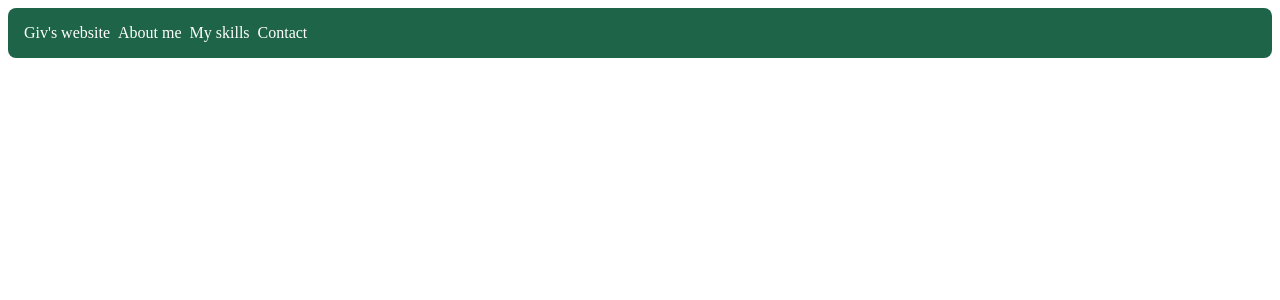
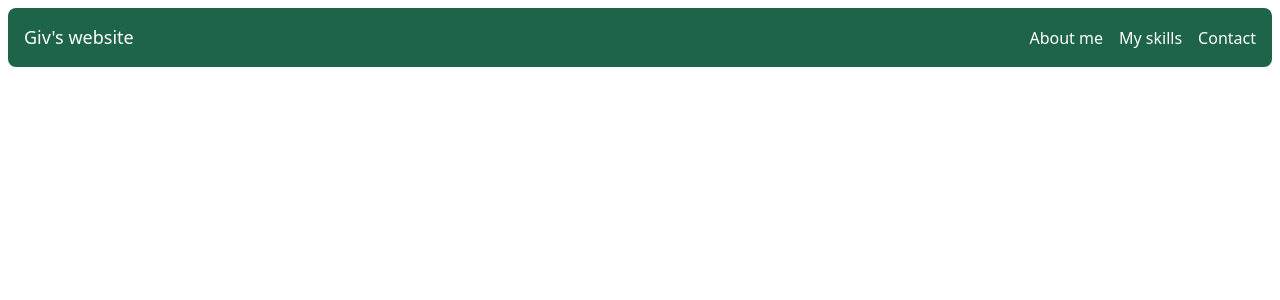
Before and after one commit to GiovaniFZ/my-website-vue, a Vue app: page / in a window 1280 px wide. Shown: the top 300 px of the page. Built offline with nearby package versions, Linux system fonts and the light colour scheme.

Commit message:
chore: finish header

```diff
--- a/src/App.vue
+++ b/src/App.vue
@@ -1,5 +1,6 @@
 <script setup lang="ts">
 import Header from './components/Header.vue';
+import './style.css'
 </script>
 
 <template>
--- a/src/components/Header.vue
+++ b/src/components/Header.vue
@@ -1,9 +1,11 @@
 <template>
   <header>
     <a class="first-anchor">Giv's website</a>
-    <a>About me</a>
-    <a>My skills</a>
-    <a>Contact</a>
+    <nav>
+      <a>About me</a>
+      <a>My skills</a>
+      <a>Contact</a>
+    </nav>
   </header>
 </template>
 
@@ -13,11 +15,27 @@ header {
   padding: 1rem;
   border-radius: 8px;
   display: flex;
-  gap: 0.5rem;
+  justify-content: space-between;
+  align-items: center;
+
   a {
     color: #fff;
     float: right;
   }
+
+  .first-anchor{
+    font-size: large;
+  }
+
+  a:hover {
+    color: #aeaeae;
+    cursor: pointer;
+  }
+
+  nav {
+    display: flex;
+    gap: 1rem;
+  }
+
 }
-
 </style>
--- a/src/style.css
+++ b/src/style.css
@@ -13,69 +13,9 @@
   -moz-osx-font-smoothing: grayscale;
 }
 
-a {
-  font-weight: 500;
-  color: #646cff;
-  text-decoration: inherit;
-}
-a:hover {
-  color: #535bf2;
-}
-
-header {
-  background-color: '#2F9D4D';
-}
-
-body {
-  margin: 0;
-  display: flex;
-  place-items: center;
-  min-width: 320px;
-  min-height: 100vh;
-}
-
-h1 {
-  font-size: 3.2em;
-  line-height: 1.1;
-}
-
-button {
-  border-radius: 8px;
-  border: 1px solid transparent;
-  padding: 0.6em 1.2em;
-  font-size: 1em;
-  font-weight: 500;
-  font-family: inherit;
-  background-color: #1a1a1a;
-  cursor: pointer;
-  transition: border-color 0.25s;
-}
-button:hover {
-  border-color: #646cff;
-}
-button:focus,
-button:focus-visible {
-  outline: 4px auto -webkit-focus-ring-color;
-}
-
-.card {
-  padding: 2em;
-}
-
-#app {
-  max-width: 1280px;
-  margin: 0 auto;
-  padding: 2rem;
-  text-align: center;
-}
-
 @media (prefers-color-scheme: light) {
   :root {
-    color: #213547;
     background-color: #ffffff;
-  }
-  a:hover {
-    color: #747bff;
   }
   button {
     background-color: #f9f9f9;
```
